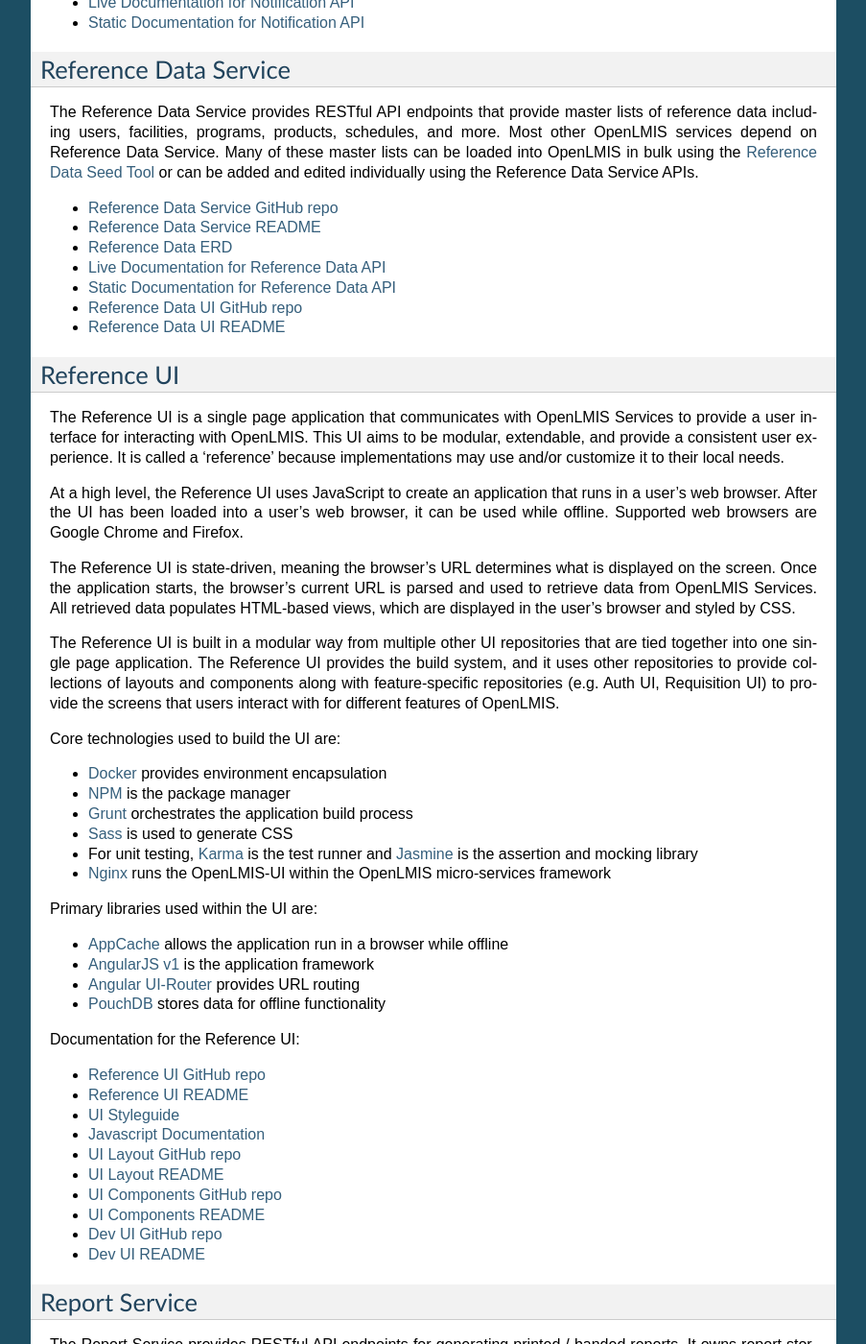
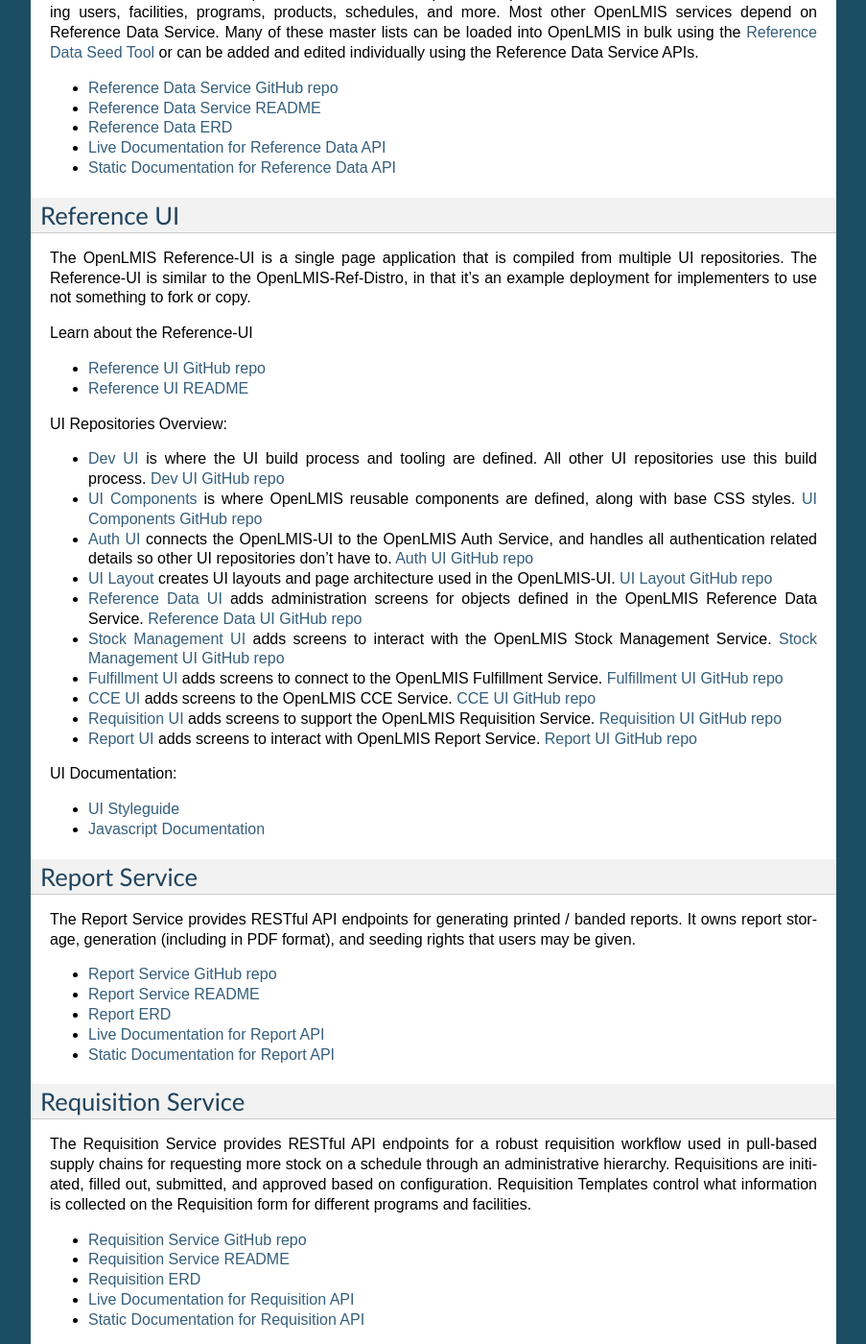
Before and after one commit to OpenLMIS/openlmis-ref-distro, a Sphinx documentation site: the page built from docs/source/components/index.rst, in a window 1280 px wide and 1400 px high, scrolled down 1632 px. Shown: the whole window at 96% size, without its empty margins (198-1101 px from the left). Built offline with Sphinx 7.4.7, drawn with Linux system fonts in a browser that asks for light colours; pages that are not in the unit, such as notebooks, are missing from menus; some of the changed text lies outside the part shown.

Commit message:
OLMIS-3654: Updated reference-ui documentation

```diff
--- a/docs/source/components/index.rst
+++ b/docs/source/components/index.rst
@@ -43,8 +43,6 @@
 - `Auth Service ERD <erd-auth.html>`_
 - `Live Documentation for Auth API <http://test.openlmis.org/auth/docs/#/default>`_
 - `Static Documentation for Auth API <http://build.openlmis.org/job/OpenLMIS-auth-service/lastSuccessfulBuild/artifact/build/resources/main/api-definition.html>`_
-- `Auth UI GitHub repo <https://github.com/OpenLMIS/openlmis-auth-ui/>`_
-- `Auth UI README <authUI.html>`_
 
 *******************
 Fulfillment Service
@@ -59,8 +57,6 @@
 - `Fulfillment ERD <erd-fulfillment.html>`_
 - `Live Documentation for Fulfillment API <http://test.openlmis.org/fulfillment/docs/#/default>`_
 - `Static Documentation for Fulfillment API <http://build.openlmis.org/job/OpenLMIS-fulfillment-service/lastSuccessfulBuild/artifact/build/resources/main/api-definition.html>`_
-- `Fulfillment UI GitHub repo <https://github.com/OpenLMIS/openlmis-fulfillment-ui>`_
-- `Fulfillment UI README <fulfillmentUI.html>`_
 
 ***********
 CCE Service
@@ -75,8 +71,6 @@
 - `CCE ERD <erd-cce.html>`_
 - `Live Documentation for CCE API <http://test.openlmis.org/cce/docs/#/default>`_
 - `Static Documentation for CCE API <http://build.openlmis.org/job/OpenLMIS-cce-service/lastSuccessfulBuild/artifact/build/resources/main/api-definition.html>`_
-- `CCE UI GitHub repo <https://github.com/OpenLMIS/openlmis-cce-ui>`_
-- `CCE UI README <cceUI.html>`_
 
 ********************
 Notification Service
@@ -105,49 +99,37 @@
 - `Reference Data ERD <erd-referencedata.html>`_
 - `Live Documentation for Reference Data API <http://test.openlmis.org/referencedata/docs/#/default>`_
 - `Static Documentation for Reference Data API <http://build.openlmis.org/job/OpenLMIS-referencedata-service/lastSuccessfulBuild/artifact/build/resources/main/api-definition.html>`_
-- `Reference Data UI GitHub repo <https://github.com/OpenLMIS/openlmis-referencedata-ui>`_
-- `Reference Data UI README <referencedataUI.html>`_
+
 
 ************
 Reference UI
 ************
 
-The Reference UI is a single page application that communicates with OpenLMIS Services to provide a user interface for interacting with OpenLMIS. This UI aims to be modular, extendable, and provide a consistent user experience. It is called a 'reference' because implementations may use and/or customize it to their local needs.
+The OpenLMIS Reference-UI is a single page application that is compiled from multiple UI repositories. The Reference-UI is similar to the OpenLMIS-Ref-Distro, in that it's an example deployment for implementers to use not something to fork or copy.
 
-At a high level, the Reference UI uses JavaScript to create an application that runs in a user's web browser. After the UI has been loaded into a user's web browser, it can be used while offline. Supported web browsers are Google Chrome and Firefox.
-
-The Reference UI is state-driven, meaning the browser's URL determines what is displayed on the screen. Once the application starts, the browser's current URL is parsed and used to retrieve data from OpenLMIS Services. All retrieved data populates HTML-based views, which are displayed in the user's browser and styled by CSS.
-
-The Reference UI is built in a modular way from multiple other UI repositories that are tied together into one single page application. The Reference UI provides the build system, and it uses other repositories to provide collections of layouts and components along with feature-specific repositories (e.g. Auth UI, Requisition UI) to provide the screens that users interact with for different features of OpenLMIS.
-
-Core technologies used to build the UI are:
-
-- `Docker <https://www.docker.com/>`_ provides environment encapsulation
-- `NPM <https://www.npmjs.com/>`_ is the package manager
-- `Grunt <https://gruntjs.com/>`_ orchestrates the application build process
-- `Sass <http://sass-lang.com/>`_ is used to generate CSS
-- For unit testing, `Karma <https://karma-runner.github.io/2.0/index.html>`_ is the test runner and `Jasmine <https://jasmine.github.io/>`_ is the assertion and mocking library
-- `Nginx <https://www.nginx.com/>`_ runs the OpenLMIS-UI within the OpenLMIS micro-services framework
-
-Primary libraries used within the UI are:
-
-- `AppCache <https://developer.mozilla.org/en-US/docs/Web/HTML/Using_the_application_cache>`_ allows the application run in a browser while offline
-- `AngularJS v1 <https://angularjs.org/>`_ is the application framework
-- `Angular UI-Router <https://github.com/angular-ui/ui-router/>`_ provides URL routing
-- `PouchDB <https://pouchdb.com/>`_ stores data for offline functionality
-
-Documentation for the Reference UI:
+Learn about the Reference-UI
 
 - `Reference UI GitHub repo <https://github.com/OpenLMIS/openlmis-reference-ui>`_
 - `Reference UI README <referenceUI.html>`_
-- `UI Styleguide <http://build.openlmis.org/job/OpenLMIS-reference-ui/lastSuccessfulBuild/artifact/build/styleguide/index.html>`_
+
+UI Repositories Overview:
+
+- `Dev UI <devUI.html>`_ is where the UI build process and tooling are defined. All other UI repositories use this build process. `Dev UI GitHub repo <https://github.com/OpenLMIS/dev-ui>`_
+- `UI Components <uiComponents.html>`_ is where OpenLMIS reusable components are defined, along with base CSS styles. `UI Components GitHub repo <https://github.com/OpenLMIS/openlmis-ui-components>`_
+- `Auth UI <authUI.html>`_ connects the OpenLMIS-UI to the OpenLMIS Auth Service, and handles all authentication related details so other UI repositories don't have to. `Auth UI GitHub repo <https://github.com/OpenLMIS/openlmis-auth-ui/>`_
+- `UI Layout <uiLayout.html>`_ creates UI layouts and page architecture used in the OpenLMIS-UI. `UI Layout GitHub repo <https://github.com/OpenLMIS/openlmis-ui-layout>`_
+- `Reference Data UI <referencedataUI.html>`_ adds administration screens for objects defined in the OpenLMIS Reference Data Service. `Reference Data UI GitHub repo <https://github.com/OpenLMIS/openlmis-referencedata-ui>`_
+- `Stock Management UI <stockmanagementUI.html>`_ adds screens to interact with the OpenLMIS Stock Management Service. `Stock Management UI GitHub repo <https://github.com/OpenLMIS/openlmis-stockmanagement-ui>`_
+- `Fulfillment UI <fulfillmentUI.html>`_ adds screens to connect to the OpenLMIS Fulfillment Service. `Fulfillment UI GitHub repo <https://github.com/OpenLMIS/openlmis-fulfillment-ui>`_
+- `CCE UI <cceUI.html>`_ adds screens to the OpenLMIS CCE Service. `CCE UI GitHub repo <https://github.com/OpenLMIS/openlmis-cce-ui>`_
+- `Requisition UI <requisitionUI.html>`_ adds screens to support the OpenLMIS Requisition Service. `Requisition UI GitHub repo <https://github.com/OpenLMIS/openlmis-requisition-ui>`_
+- `Report UI <reportUI.html>`_ adds screens to interact with OpenLMIS Report Service. `Report UI GitHub repo <https://github.com/OpenLMIS/openlmis-report-ui>`_
+
+UI Documentation:
+
+- `UI Styleguide <http://build.openlmis.org/job/OpenLMIS-ui-components/lastSuccessfulBuild/artifact/build/styleguide/index.html>`_
 - `Javascript Documentation <http://build.openlmis.org/job/OpenLMIS-reference-ui/lastSuccessfulBuild/artifact/build/docs/index.html#/api>`_
-- `UI Layout GitHub repo <https://github.com/OpenLMIS/openlmis-ui-layout>`_
-- `UI Layout README <uiLayout.html>`_
-- `UI Components GitHub repo <https://github.com/OpenLMIS/openlmis-ui-components>`_
-- `UI Components README <uiComponents.html>`_
-- `Dev UI GitHub repo <https://github.com/OpenLMIS/dev-ui>`_
-- `Dev UI README <devUI.html>`_
+
 
 **************
 Report Service
@@ -161,8 +143,6 @@
 - `Report ERD <erd-report.html>`_
 - `Live Documentation for Report API <http://test.openlmis.org/report/docs/#/default>`_
 - `Static Documentation for Report API <http://build.openlmis.org/job/OpenLMIS-report-service/lastSuccessfulBuild/artifact/build/resources/main/api-definition.html>`_
-- `Report UI GitHub repo <https://github.com/OpenLMIS/openlmis-report-ui>`_
-- `Report UI README <reportUI.html>`_
 
 *******************
 Requisition Service
@@ -179,8 +159,6 @@
 - `Requisition ERD <erd-requisition.html>`_
 - `Live Documentation for Requisition API <http://test.openlmis.org/requisition/docs/#/default>`_
 - `Static Documentation for Requisition API <http://build.openlmis.org/job/OpenLMIS-requisition-service/lastSuccessfulBuild/artifact/build/resources/main/api-definition.html>`_
-- `Requisition UI GitHub repo <https://github.com/OpenLMIS/openlmis-requisition-ui>`_
-- `Requisition UI README <requisitionUI.html>`_
 
 ************************
 Stock Management Service
@@ -194,5 +172,3 @@
 - `Stock Management ERD <erd-stockmanagement.html>`_
 - `Live Documentation for Stock Management API <http://test.openlmis.org/stockmanagement/docs/#/default>`_
 - `Static Documentation for Stock Management API <http://build.openlmis.org/job/OpenLMIS-stockmanagement-service/lastSuccessfulBuild/artifact/build/resources/main/api-definition.html>`_
-- `Stock Management UI GitHub repo <https://github.com/OpenLMIS/openlmis-stockmanagement-ui>`_
-- `Stock Management UI README <stockmanagementUI.html>`_
```
